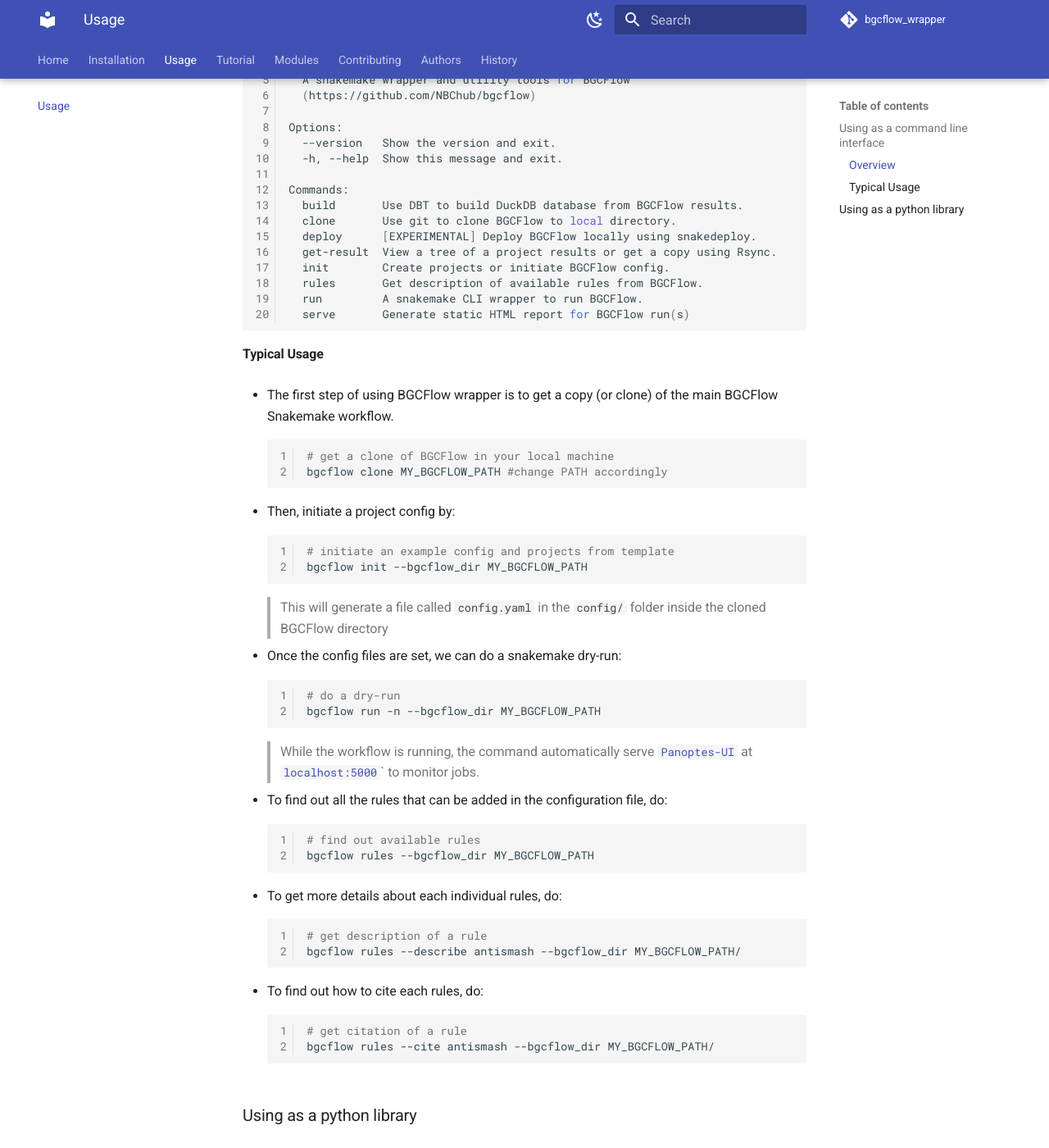
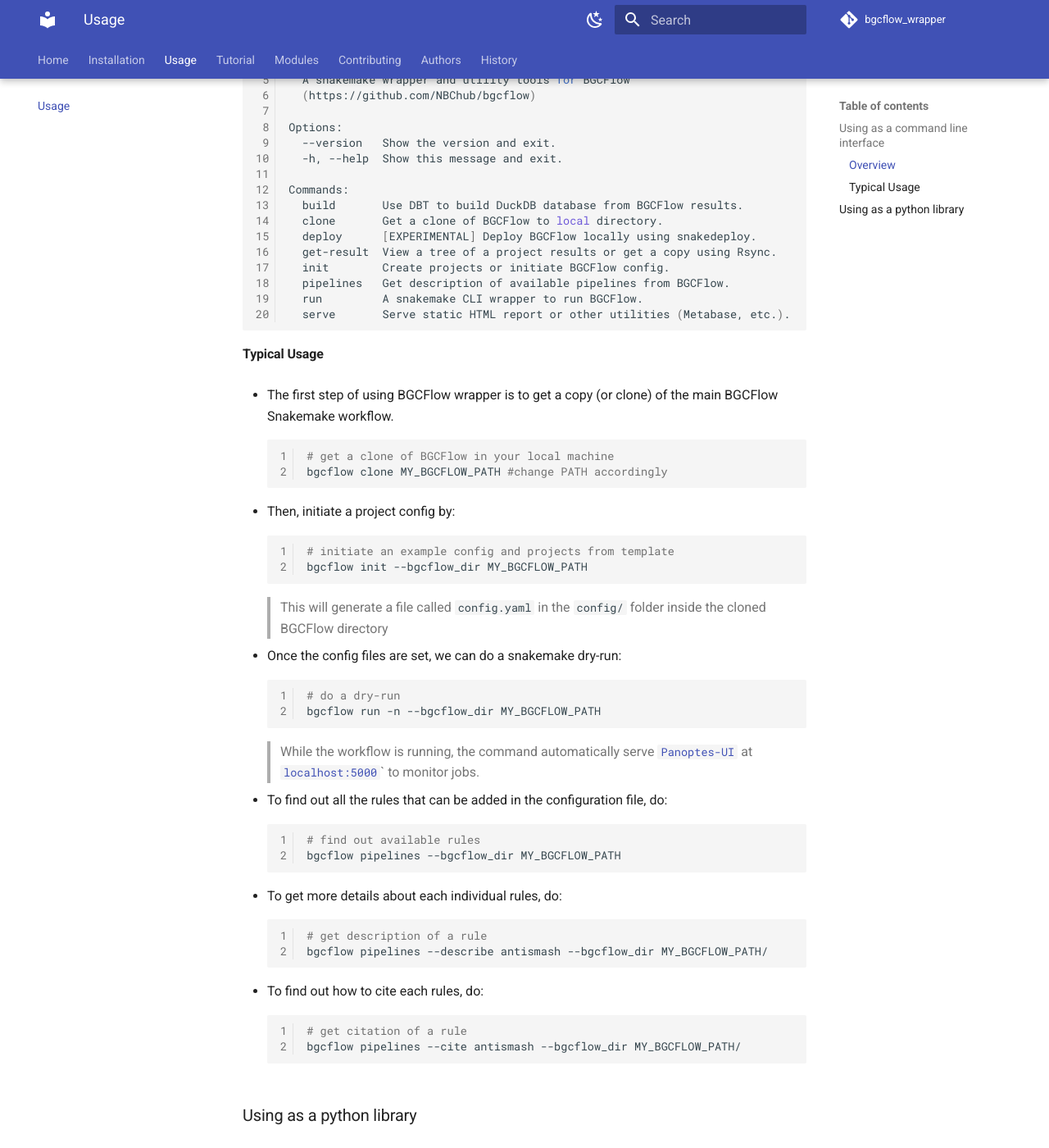
Before and after one commit to NBChub/bgcflow_wrapper, an MkDocs documentation site: the page built from docs/usage.md, in a window 1280 px wide and 1400 px high, scrolled down 389 px. Shown: the whole window at 82% size. Built offline with MkDocs 1.6.1 and Material for MkDocs 9.7.7, drawn with Linux system fonts in a browser that asks for light colours; comment, search, counter and statistics services are not loaded; the version menu is left out.

Commit message:
docs: update documentation

````diff
--- a/docs/usage.md
+++ b/docs/usage.md
@@ -19,13 +19,13 @@
 
 Commands:
   build       Use DBT to build DuckDB database from BGCFlow results.
-  clone       Use git to clone BGCFlow to local directory.
+  clone       Get a clone of BGCFlow to local directory.
   deploy      [EXPERIMENTAL] Deploy BGCFlow locally using snakedeploy.
   get-result  View a tree of a project results or get a copy using Rsync.
   init        Create projects or initiate BGCFlow config.
-  rules       Get description of available rules from BGCFlow.
+  pipelines   Get description of available pipelines from BGCFlow.
   run         A snakemake CLI wrapper to run BGCFlow.
-  serve       Generate static HTML report for BGCFlow run(s)
+  serve       Serve static HTML report or other utilities (Metabase, etc.).
 ```
 
 ### Typical Usage
@@ -52,19 +52,19 @@
 - To find out all the rules that can be added in the configuration file, do:
 ```bash
 # find out available rules
-bgcflow rules --bgcflow_dir MY_BGCFLOW_PATH
+bgcflow pipelines --bgcflow_dir MY_BGCFLOW_PATH
 ```
 
 - To get more details about each individual rules, do:
 ```bash
 # get description of a rule
-bgcflow rules --describe antismash --bgcflow_dir MY_BGCFLOW_PATH/
+bgcflow pipelines --describe antismash --bgcflow_dir MY_BGCFLOW_PATH/
 ```
 
 - To find out how to cite each rules, do:
 ```bash
 # get citation of a rule
-bgcflow rules --cite antismash --bgcflow_dir MY_BGCFLOW_PATH/
+bgcflow pipelines --cite antismash --bgcflow_dir MY_BGCFLOW_PATH/
 ```
 ## Using as a python library
 --------
````
Also changed, not shown: CONTRIBUTING.md (+3 -2 lines), docs/installation.md (+1 -4 lines).
